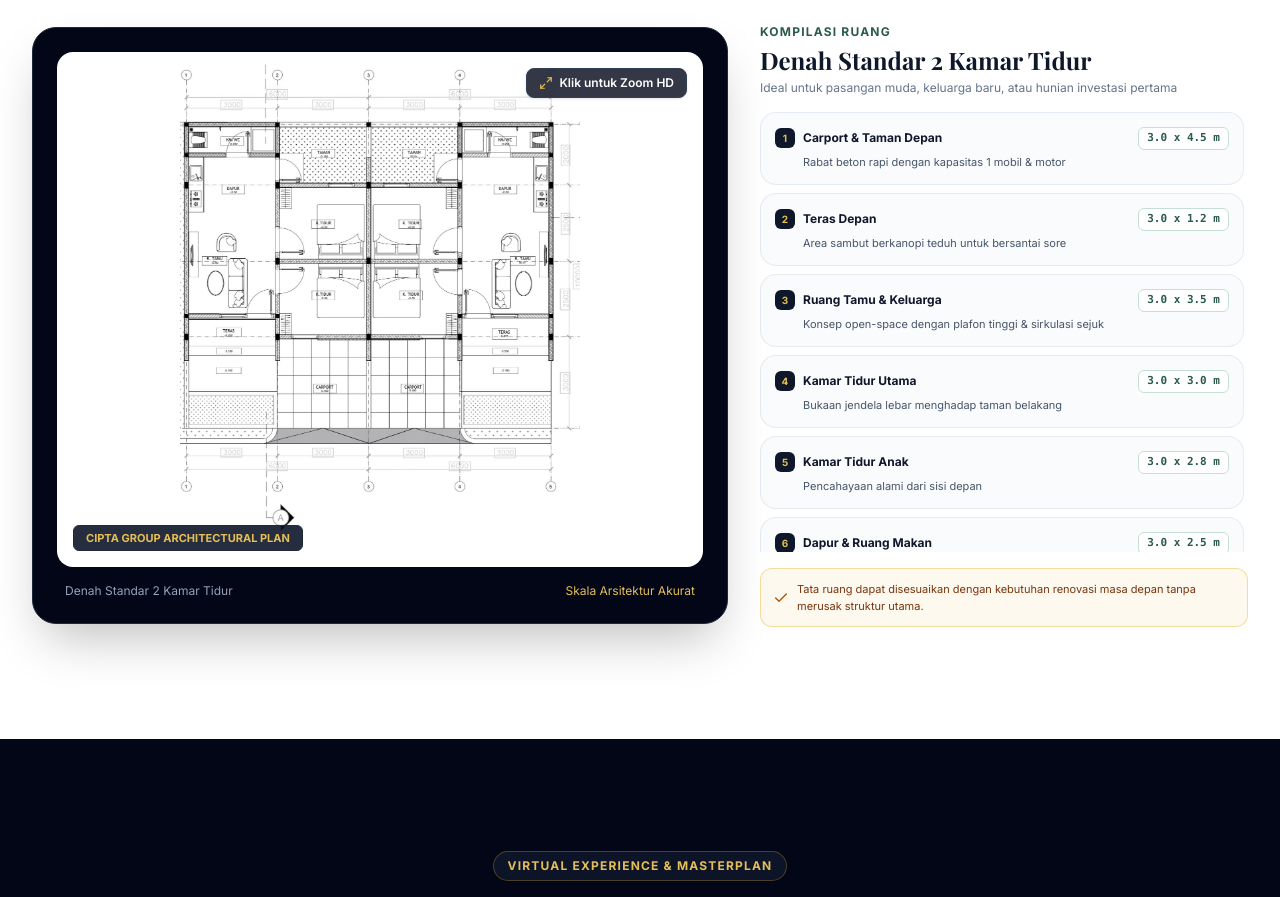
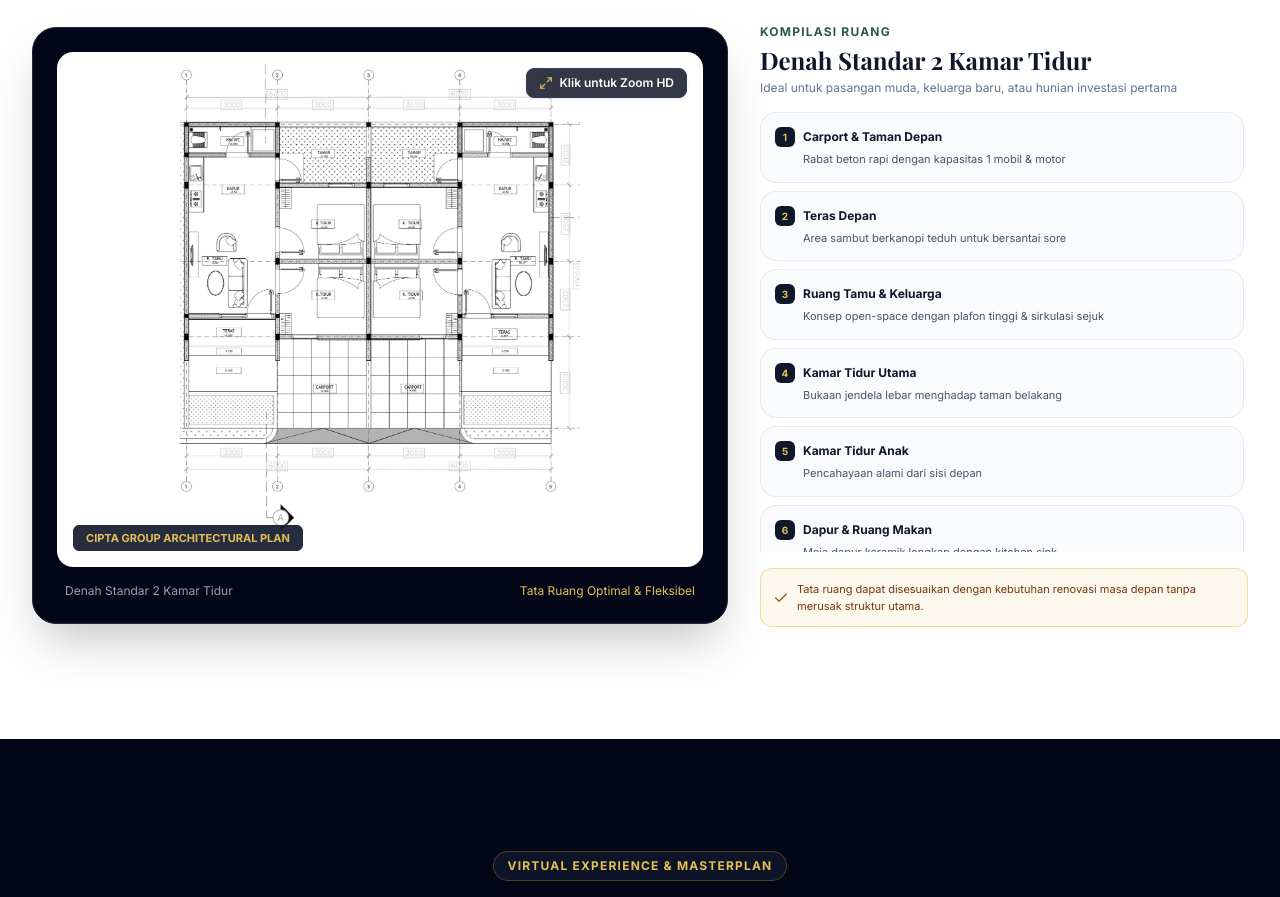
Before and after one commit to franssaut/silverbell, a React (Vite) app: page / in a window 1280 px wide. Shown: the part 3140-4037 px from the top of the page. Built offline with nearby package versions, Linux system fonts and the light colour scheme; a web font is replaced by a local one.

Commit message:
fix(denah): remove room dimension measurements from floor plan viewer and unit specs

```diff
--- a/src/components/FloorPlanViewer.jsx
+++ b/src/components/FloorPlanViewer.jsx
@@ -12,14 +12,14 @@ export default function FloorPlanViewer() {
       subtitle: 'Ideal untuk pasangan muda, keluarga baru, atau hunian investasi pertama',
       image: '/images/IMG-20260827-WA0011.jpg',
       rooms: [
-        { name: 'Carport & Taman Depan', size: '3.0 x 4.5 m', desc: 'Rabat beton rapi dengan kapasitas 1 mobil & motor' },
-        { name: 'Teras Depan', size: '3.0 x 1.2 m', desc: 'Area sambut berkanopi teduh untuk bersantai sore' },
-        { name: 'Ruang Tamu & Keluarga', size: '3.0 x 3.5 m', desc: 'Konsep open-space dengan plafon tinggi & sirkulasi sejuk' },
-        { name: 'Kamar Tidur Utama', size: '3.0 x 3.0 m', desc: 'Bukaan jendela lebar menghadap taman belakang' },
-        { name: 'Kamar Tidur Anak', size: '3.0 x 2.8 m', desc: 'Pencahayaan alami dari sisi depan' },
-        { name: 'Dapur & Ruang Makan', size: '3.0 x 2.5 m', desc: 'Meja dapur keramik lengkap dengan kitchen sink' },
-        { name: 'Kamar Mandi / WC', size: '1.5 x 1.5 m', desc: 'Kloset duduk modern, shower & keramik lantai anti selip' },
-        { name: 'Taman / Sisa Tanah Belakang', size: '3.0 x 2.0 m', desc: 'Sirkulasi udara segar & area jemur / perluasan masa depan' }
+        { name: 'Carport & Taman Depan', desc: 'Rabat beton rapi dengan kapasitas 1 mobil & motor' },
+        { name: 'Teras Depan', desc: 'Area sambut berkanopi teduh untuk bersantai sore' },
+        { name: 'Ruang Tamu & Keluarga', desc: 'Konsep open-space dengan plafon tinggi & sirkulasi sejuk' },
+        { name: 'Kamar Tidur Utama', desc: 'Bukaan jendela lebar menghadap taman belakang' },
+        { name: 'Kamar Tidur Anak', desc: 'Pencahayaan alami dari sisi depan' },
+        { name: 'Dapur & Ruang Makan', desc: 'Meja dapur keramik lengkap dengan kitchen sink' },
+        { name: 'Kamar Mandi / WC', desc: 'Kloset duduk modern, shower & keramik lantai anti selip' },
+        { name: 'Taman / Sisa Tanah Belakang', desc: 'Sirkulasi udara segar & area jemur / perluasan masa depan' }
       ]
     },
     '3br': {
@@ -27,13 +27,13 @@ export default function FloorPlanViewer() {
       subtitle: 'Dirancang cerdas untuk keluarga berkembang yang membutuhkan kamar ekstra',
       image: '/images/IMG-20260731-WA0030.jpg',
       rooms: [
-        { name: 'Carport & Teras', size: '3.0 x 4.0 m', desc: 'Akses kendaraan langsung dengan kanopi modern' },
-        { name: 'Ruang Tamu & Keluarga', size: '3.0 x 3.5 m', desc: 'Tata ruang efisien untuk kehangatan kumpul keluarga' },
-        { name: 'Kamar Tidur Utama', size: '3.0 x 3.0 m', desc: 'Privasi maksimal untuk kepala keluarga' },
-        { name: 'Kamar Tidur 2', size: '3.0 x 2.5 m', desc: 'Kamar anak dengan bukaan sirkulasi udara' },
-        { name: 'Kamar Tidur 3', size: '3.0 x 2.5 m', desc: 'Bisa difungsikan sebagai ruang kerja / kamar tamu' },
-        { name: 'Dapur Minimalis', size: '2.5 x 2.0 m', desc: 'Efisien dan mudah dijangkau dari ruang makan' },
-        { name: 'Kamar Mandi / WC', size: '1.5 x 1.5 m', desc: 'Sanitair lengkap berstandar modern' }
+        { name: 'Carport & Teras', desc: 'Akses kendaraan langsung dengan kanopi modern' },
+        { name: 'Ruang Tamu & Keluarga', desc: 'Tata ruang efisien untuk kehangatan kumpul keluarga' },
+        { name: 'Kamar Tidur Utama', desc: 'Privasi maksimal untuk kepala keluarga' },
+        { name: 'Kamar Tidur 2', desc: 'Kamar anak dengan bukaan sirkulasi udara' },
+        { name: 'Kamar Tidur 3', desc: 'Bisa difungsikan sebagai ruang kerja / kamar tamu' },
+        { name: 'Dapur Minimalis', desc: 'Efisien dan mudah dijangkau dari ruang makan' },
+        { name: 'Kamar Mandi / WC', desc: 'Sanitair lengkap berstandar modern' }
       ]
     }
   };
@@ -115,11 +115,11 @@ export default function FloorPlanViewer() {
 
             <div className="mt-4 flex items-center justify-between text-xs text-slate-400 px-2">
               <span>{currentPlan.title}</span>
-              <span className="text-gold-400">Skala Arsitektur Akurat</span>
+              <span className="text-gold-400">Tata Ruang Optimal & Fleksibel</span>
             </div>
           </div>
 
-          {/* Interactive Room Breakdown & Dimensions (Right) */}
+          {/* Interactive Room Breakdown (Right) */}
           <div className="lg:col-span-5 space-y-4">
             <div>
               <span className="text-xs font-bold text-brand-700 uppercase tracking-widest block mb-1">
@@ -151,9 +151,6 @@ export default function FloorPlanViewer() {
                         {idx + 1}
                       </span>
                       {room.name}
-                    </span>
-                    <span className="text-[11px] font-mono font-semibold text-brand-700 bg-white px-2 py-0.5 rounded-md border border-brand-200">
-                      {room.size}
                     </span>
                   </div>
                   <p className="text-[11px] text-slate-600 pl-7">{room.desc}</p>
--- a/src/data/projectData.js
+++ b/src/data/projectData.js
@@ -38,7 +38,7 @@ export const UNIT_TYPES = [
     cadBlueprint: "/images/IMG-20260827-WA0011.jpg",
     specs: {
       luasBangunan: "30 m² (Expandable)",
-      luasTanah: "60 m² (6 x 10 m)",
+      luasTanah: "60 m²",
       kamarTidur: "2 Kamar Tidur (Tersedia opsi 3 Kamar Tidur)",
       kamarMandi: "1 Kamar Mandi",
       carport: "1 Mobil + 1 Motor",
@@ -72,7 +72,7 @@ export const UNIT_TYPES = [
     cadBlueprint3BR: "/images/IMG-20260731-WA0030.jpg",
     specs: {
       luasBangunan: "36 m² (Expandable)",
-      luasTanah: "72 m² (6 x 12 m)",
+      luasTanah: "72 m²",
       kamarTidur: "2 Kamar Tidur (Tersedia opsi 3 Kamar Tidur)",
       kamarMandi: "1 Kamar Mandi Modern",
       carport: "1 Mobil Besar + Taman Depan",
```
